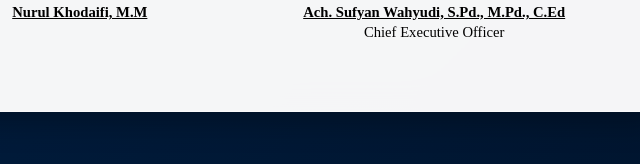
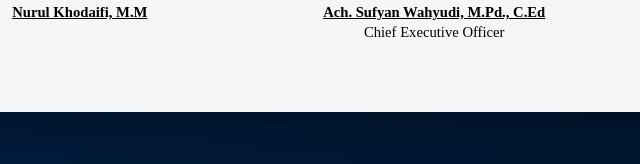
Before and after one commit to mediatulisanmanusia/surat, a plain HTML site: page sklomba.html in a window 1280 px wide. Shown: the part 1223-1387 px from the top of the page, 383-1023 px from the left. Drawn offline with Linux system fonts and the light colour scheme.

Commit message:
Update CEO name formatting in sklomba.html

```diff
--- a/sklomba.html
+++ b/sklomba.html
@@ -451,7 +451,7 @@
         </p>
         <img src="ttdlomba.png" alt="Tanda Tangan CEO" class="ttd-img">
         <p class="ttd-nama">
-          <strong><u>Ach. Sufyan Wahyudi, S.Pd., M.Pd., C.Ed</u></strong><br>
+          <strong><u>Ach. Sufyan Wahyudi, M.Pd., C.Ed</u></strong><br>
           <span>Chief Executive Officer</span>
         </p>
       </div>
```
